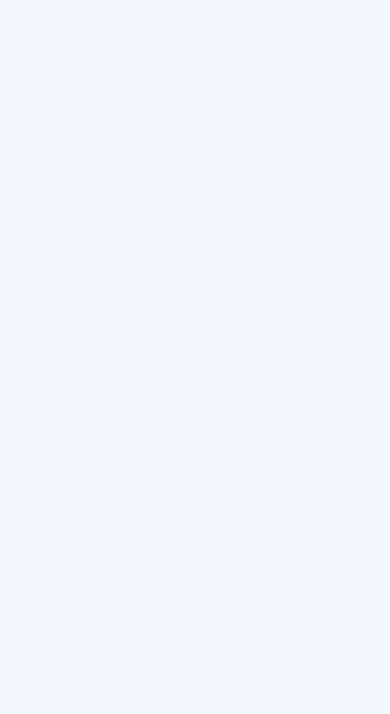
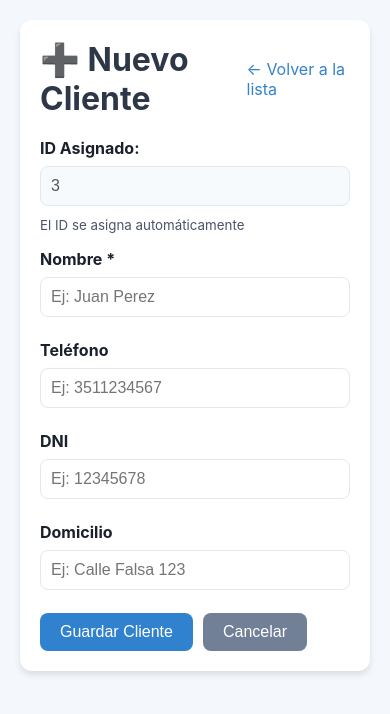
Before and after one commit to MatiasW380/sistema-estudio-juridico, a Next.js app: page /clientes/nuevo in a window 390 px wide. Before the commit this address had no page. Shown: the top 714 px of the page. Built offline with nearby package versions, Linux system fonts and the light colour scheme.

Commit message:
Add new client form with validation and submission
This file contains a form for creating a new client, including fields for name, phone, DNI, and address. It handles form submission and validation, and uses server-side props to fetch the next client ID.

```diff
--- /dev/null
+++ b/pages/clientes/nuevo.js
@@ -0,0 +1,120 @@
+// pages/clientes/nuevo.js
+// Formulario para crear un nuevo cliente
+
+import { useState } from 'react';
+import { useRouter } from 'next/router';
+import { crearCliente, getNextClienteId } from '../../lib/googleSheets';
+
+export async function getServerSideProps() {
+  const nextId = await getNextClienteId();
+  return { props: { nextId } };
+}
+
+export default function NuevoCliente({ nextId }) {
+  const [nombre, setNombre] = useState('');
+  const [telefono, setTelefono] = useState('');
+  const [dni, setDni] = useState('');
+  const [domicilio, setDomicilio] = useState('');
+  const [error, setError] = useState('');
+  const [cargando, setCargando] = useState(false);
+  const router = useRouter();
+
+  const handleSubmit = async (e) => {
+    e.preventDefault();
+    setError('');
+    setCargando(true);
+
+    if (!nombre.trim()) {
+      setError('El nombre es obligatorio');
+      setCargando(false);
+      return;
+    }
+
+    try {
+      const resultado = await crearCliente(nombre, telefono, dni, domicilio);
+
+      if (resultado.success) {
+        router.push(`/clientes/${resultado.id}`);
+      } else {
+        setError(resultado.error || 'Error al crear el cliente');
+      }
+    } catch (err) {
+      setError('Error: ' + err.message);
+    } finally {
+      setCargando(false);
+    }
+  };
+
+  return (
+    <div className="container">
+      <div style={{ display: 'flex', justifyContent: 'space-between', alignItems: 'center', marginBottom: '20px' }}>
+        <h1>➕ Nuevo Cliente</h1>
+        <a href="/clientes" style={{ color: '#3182ce', textDecoration: 'none' }}>← Volver a la lista</a>
+      </div>
+
+      <form onSubmit={handleSubmit} style={{ maxWidth: '600px' }}>
+        <div style={{ marginBottom: '15px' }}>
+          <label><strong>ID Asignado:</strong></label>
+          <input type="text" value={nextId} disabled style={{ backgroundColor: '#f7fafc' }} />
+          <small style={{ color: '#4a5568' }}>El ID se asigna automáticamente</small>
+        </div>
+
+        <div style={{ marginBottom: '15px' }}>
+          <label><strong>Nombre *</strong></label>
+          <input
+            type="text"
+            value={nombre}
+            onChange={(e) => setNombre(e.target.value)}
+            placeholder="Ej: Juan Perez"
+            required
+          />
+        </div>
+
+        <div style={{ marginBottom: '15px' }}>
+          <label><strong>Teléfono</strong></label>
+          <input
+            type="text"
+            value={telefono}
+            onChange={(e) => setTelefono(e.target.value)}
+            placeholder="Ej: 3511234567"
+          />
+        </div>
+
+        <div style={{ marginBottom: '15px' }}>
+          <label><strong>DNI</strong></label>
+          <input
+            type="text"
+            value={dni}
+            onChange={(e) => setDni(e.target.value.replace(/\D/g, ''))}
+            placeholder="Ej: 12345678"
+          />
+        </div>
+
+        <div style={{ marginBottom: '15px' }}>
+          <label><strong>Domicilio</strong></label>
+          <input
+            type="text"
+            value={domicilio}
+            onChange={(e) => setDomicilio(e.target.value)}
+            placeholder="Ej: Calle Falsa 123"
+          />
+        </div>
+
+        {error && (
+          <div style={{ backgroundColor: '#fed7d7', color: '#9b2c2c', padding: '10px', borderRadius: '8px', marginBottom: '15px' }}>
+            {error}
+          </div>
+        )}
+
+        <div style={{ display: 'flex', gap: '10px' }}>
+          <button type="submit" style={{ backgroundColor: '#3182ce' }} disabled={cargando}>
+            {cargando ? 'Guardando...' : 'Guardar Cliente'}
+          </button>
+          <button type="button" onClick={() => router.push('/clientes')} style={{ backgroundColor: '#718096' }}>
+            Cancelar
+          </button>
+        </div>
+      </form>
+    </div>
+  );
+}
```
